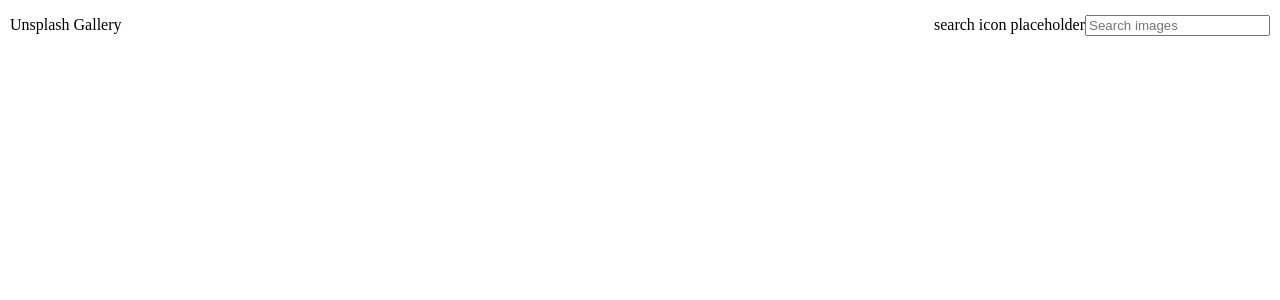
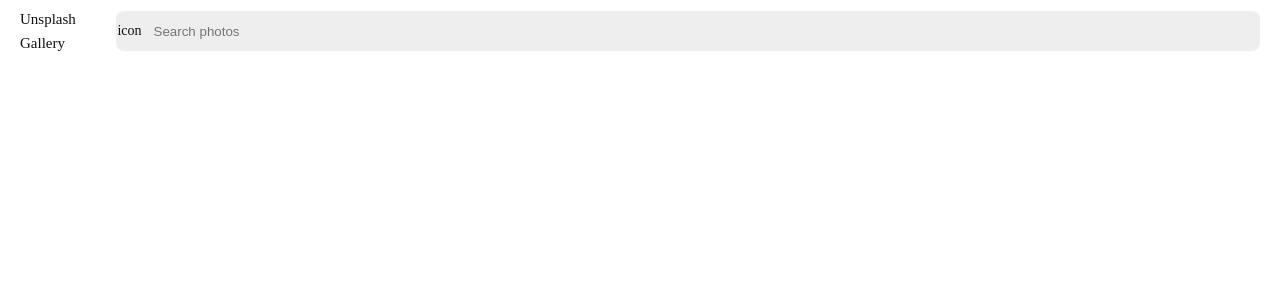
Before and after one commit to barvilenski/photo-gallery, a React (Create React App) app: page / in a window 1280 px wide. Shown: the top 300 px of the page. Built offline with nearby package versions, Linux system fonts and the light colour scheme.

Commit message:
Enhanced the SearchBar styles

```diff
--- a/src/components/App/App.scss
+++ b/src/components/App/App.scss
@@ -1,11 +1,14 @@
+*, *::before, *::after {
+  box-sizing: border-box;
+}
+
 html, body {
   margin: 0;
   padding: 0;
 }
 
-*, *::before, *::after {
-  box-sizing: border-box;
-  -webkit-box-sizing: border-box;
-  -moz-box-sizing: border-box;
-  -ms-box-sizing: border-box;
+body {
+  color: #111;
+  font-size: 15px;
+  line-height: 1.6;
 }
--- a/src/components/Gallery/Gallery.scss
+++ b/src/components/Gallery/Gallery.scss
@@ -1,5 +1,5 @@
 .gallery-root {
-  margin-top: 50px;
+  margin-top: 62px;
   display: grid;
   grid-template-columns: repeat(auto-fill, minmax(200px, 1fr));
   grid-gap: 0 10px;
--- a/src/components/SearchBar/SearchBar.js
+++ b/src/components/SearchBar/SearchBar.js
@@ -18,10 +18,10 @@ class SearchBar extends React.Component {
       <div className="search-bar-root">
         <span>Unsplash Gallery</span>
         <form onSubmit={this.onFormSubmit}>
-          <label>search icon placeholder</label>
+          <label>icon</label>
           <input
             type="text"
-            placeholder="Search images"
+            placeholder="Search photos"
             value={this.state.term}
             onChange={event => this.setState({ term: event.target.value })}
           />
--- a/src/components/SearchBar/SearchBar.scss
+++ b/src/components/SearchBar/SearchBar.scss
@@ -3,9 +3,37 @@
   top: 0;
   left: 0;
   width: 100%;
-  height: 50px;
+  height: 62px;
   display: flex;
-  justify-content: space-between;
   align-items: center;
-  padding: 10px;
+  padding: 0 20px;
+  z-index: 2;
+  background-color: #fff;
+
+  form {
+    width: 100%;
+    height: 40px;
+    display: flex;
+    align-items: center;
+    font-size: 14px;
+    border: 1px solid transparent;
+    border-radius: 8px;
+    background-color: #eee;
+    transition: all .1s ease-in-out;
+
+    &:focus-within {
+      border-color: #d1d1d1;
+      background-color: #fff;
+    }
+
+    input {
+      width: 100%;
+      height: 100%;
+      padding: 0 12px;
+      color: #111;
+      outline: none;
+      border: none;
+      background: none;
+    }
+  }
 }
```
